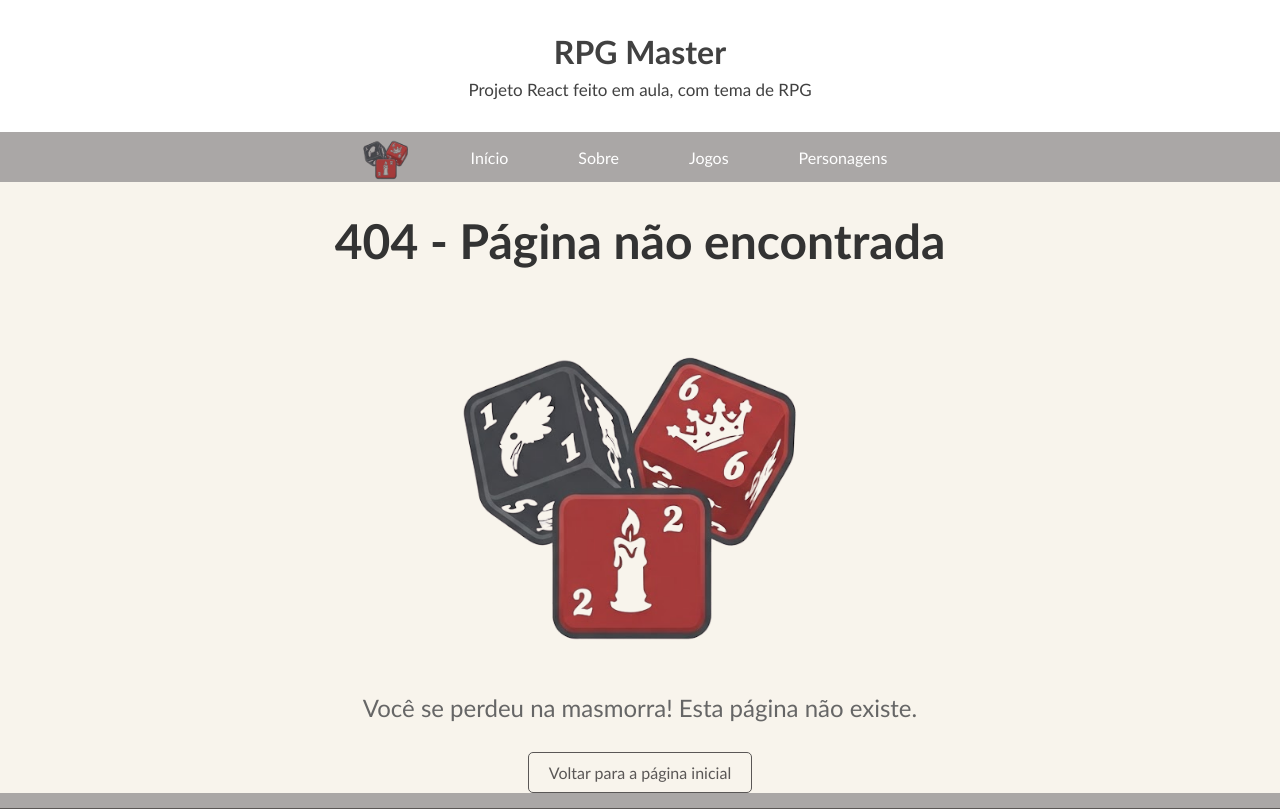
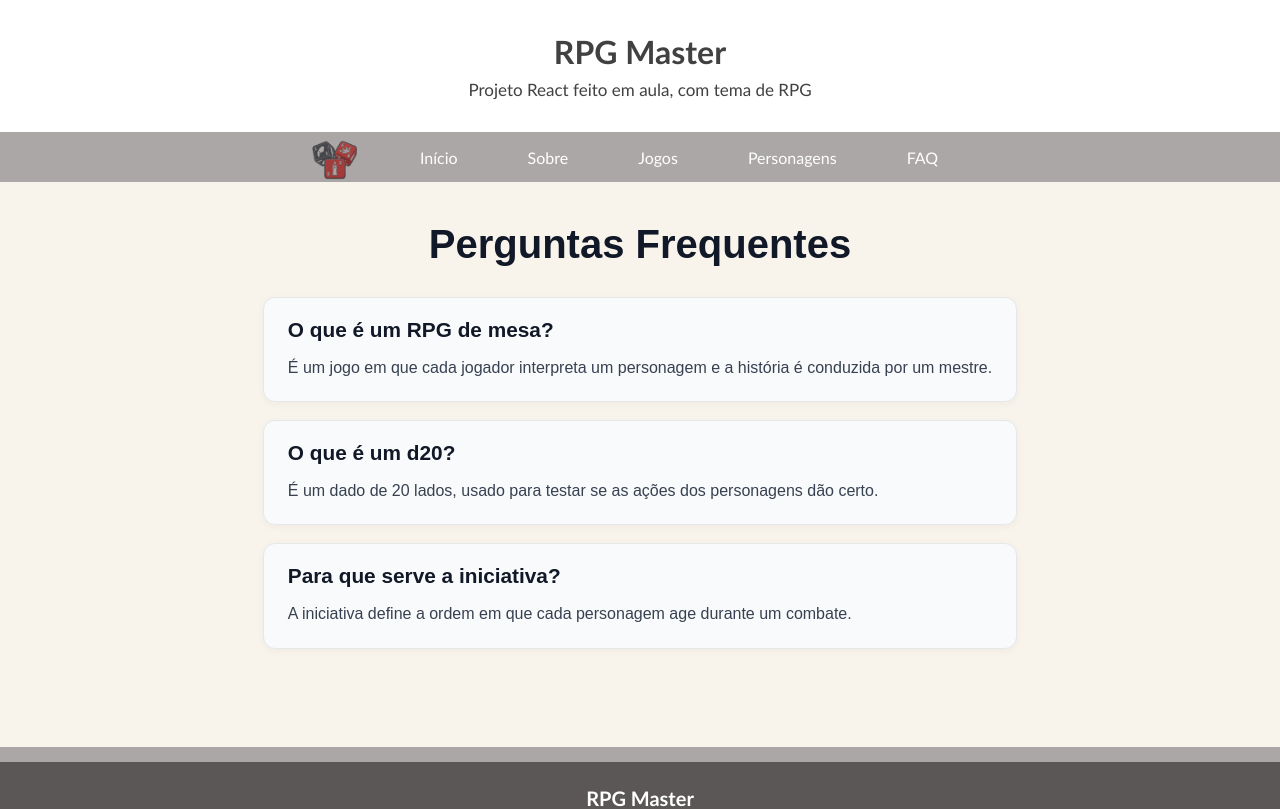
Before and after one commit to gabrieldama/RPG-Master, a React (Vite) app: page /faq in a window 1280 px wide. Shown: the top 809 px of the page. Built offline with nearby package versions, Linux system fonts and the light colour scheme; data requests are answered from the project's data file.

Commit message:
feat: adicionando pagina FAQ

```diff
--- a/db.json
+++ b/db.json
@@ -28,6 +28,23 @@
       "descricao": "RPG de investigação e terror baseado nas histórias de H. P. Lovecraft."
     }
   ],
+  "faq": [
+    {
+      "id": "1",
+      "pergunta": "O que é um RPG de mesa?",
+      "resposta": "É um jogo em que cada jogador interpreta um personagem e a história é conduzida por um mestre."
+    },
+    {
+      "id": "2",
+      "pergunta": "O que é um d20?",
+      "resposta": "É um dado de 20 lados, usado para testar se as ações dos personagens dão certo."
+    },
+    {
+      "id": "3",
+      "pergunta": "Para que serve a iniciativa?",
+      "resposta": "A iniciativa define a ordem em que cada personagem age durante um combate."
+    }
+  ],
   "personagens": [
     {
       "nome": "Farbas",
--- a/src/Components/Nav/index.jsx
+++ b/src/Components/Nav/index.jsx
@@ -19,6 +19,9 @@ function index() {
             <li>
                 <Link to="/personagens">Personagens</Link>
             </li>
+            <li>
+                <Link to="/faq">FAQ</Link>
+            </li>
         </ul>
     </nav>
   )
--- /dev/null
+++ b/src/Pages/FAQ/FAQ.css
@@ -0,0 +1,50 @@
+.faq-container {
+  max-width: 900px;
+  margin: 0 auto;
+  padding: 40px 20px 80px;
+  font-family: Arial, sans-serif;
+  color: #1f2937;
+}
+
+.faq-title {
+  font-size: 2.5rem;
+  text-align: center;
+  margin-bottom: 30px;
+  color: #111827;
+}
+
+.faq-item {
+  background: #f9fafb;
+  border: 1px solid #e5e7eb;
+  border-radius: 12px;
+  padding: 20px 24px;
+  margin-bottom: 18px;
+  box-shadow: 0 2px 8px rgba(0, 0, 0, 0.04);
+}
+
+.faq-question {
+  margin: 0 0 12px;
+  font-size: 1.3rem;
+  color: #111827;
+}
+
+.faq-answer {
+  margin: 0;
+  line-height: 1.7;
+  font-size: 1rem;
+  color: #374151;
+}
+
+@media (max-width: 600px) {
+  .faq-title {
+    font-size: 2rem;
+  }
+
+  .faq-item {
+    padding: 16px 18px;
+  }
+
+  .faq-question {
+    font-size: 1.1rem;
+  }
+}
--- /dev/null
+++ b/src/Pages/FAQ/index.jsx
@@ -0,0 +1,31 @@
+import { useEffect, useState } from "react"
+import "./FAQ.css"
+
+function FAQ() {
+  const [faqItems, setFaqItems] = useState([]);
+
+  useEffect(() => {
+    fetch("http://localhost:3000/faq")
+      .then((response) => response.json())
+      .then((data) => setFaqItems(data))
+      .catch((error) => console.log(error));
+  }, []);
+
+  return (
+    <section className="faq-container">
+      <h1 className="faq-title">Perguntas Frequentes</h1>
+
+      {faqItems.map((item) => (
+        <div className="faq-item" key={item.id}>
+          <h2 className="faq-question">{item.pergunta}</h2>
+          <p className="faq-answer">
+            {item.resposta}
+          </p>
+        </div>
+      ))}
+
+    </section>
+  )
+}
+
+export default FAQ
--- a/src/Router.jsx
+++ b/src/Router.jsx
@@ -4,6 +4,7 @@ import Home from './Pages/Home'
 import Sobre from './Pages/Sobre'
 import Jogos from './Pages/Jogos'
 import Personagens from './Pages/Personagens'
+import FAQ from './Pages/FAQ'
 import NotFound from './Pages/NotFound'
 
 function Router(){
@@ -15,6 +16,7 @@ function Router(){
                 <Route path="/sobre" element={<Sobre />} />
                 <Route path="/jogos" element={<Jogos />} />
                 <Route path="/personagens" element={<Personagens />} />
+                <Route path="/faq" element={<FAQ />} />
                 <Route path="*" element={<NotFound />} />
             </Routes>
         </BrowserRouter>
```
